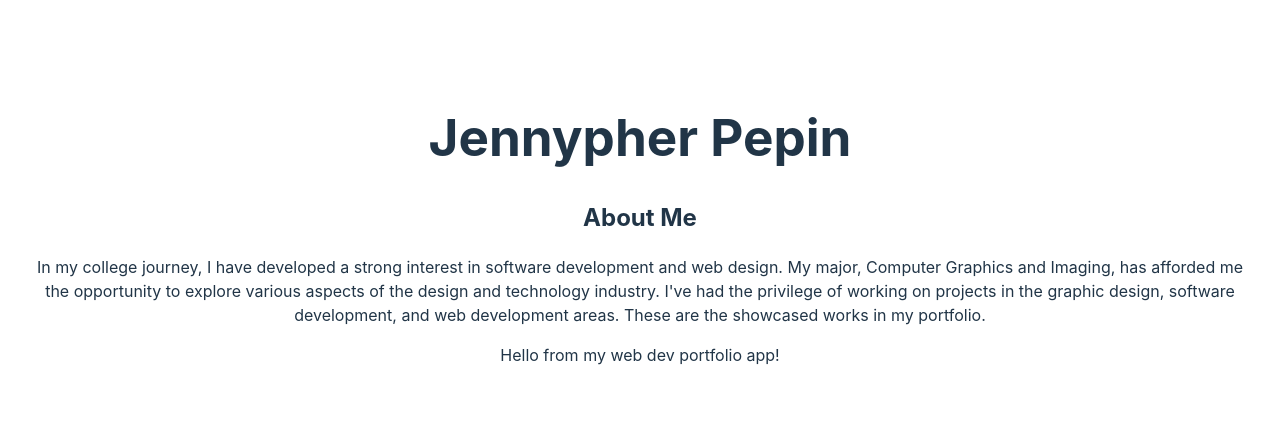
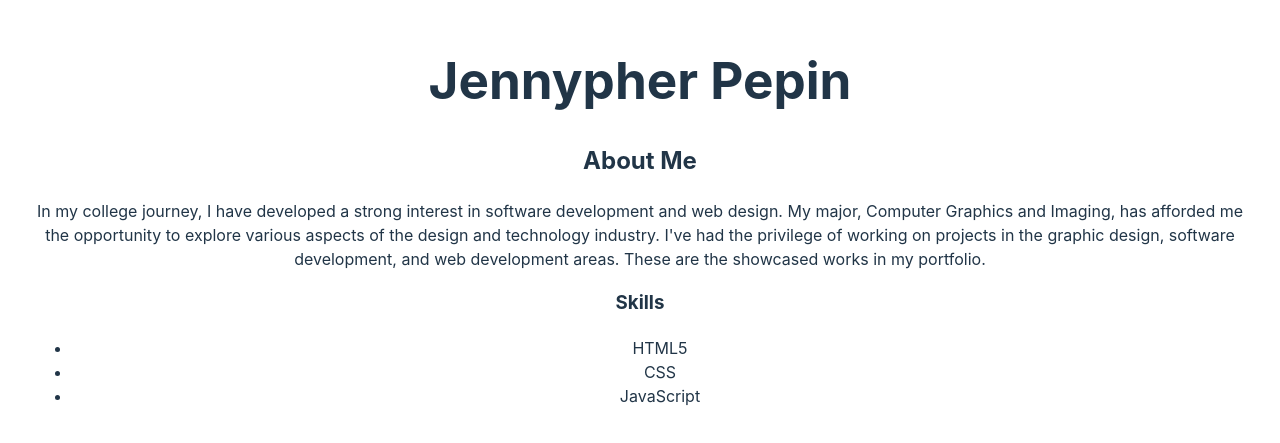
Before and after one commit to jennypherx/web-dev-portfolio, a React (Vite) app: page / in a window 1280 px wide. Shown: the part 179-622 px from the top of the page. Built offline with nearby package versions, Linux system fonts and the light colour scheme.

Commit message:
Added a pages folder with a resume and a project file

```diff
--- a/src/App.jsx
+++ b/src/App.jsx
@@ -1,7 +1,7 @@
 import { useState } from 'react'
 import './App.css'
 import Header from './components/Header'
-import About from './components/About'
+import AboutMe from './components/AboutMe'
 
 function App() {
   //const [count, setCount] = useState(0)
@@ -9,9 +9,7 @@ function App() {
   return (
     <div>
       <Header />
-      <About />
-
-      Hello from my web dev portfolio app!
+      <AboutMe />
     </div>
   )
 }
--- a/src/components/About.jsx
+++ b/src/components/AboutMe.jsx
@@ -1,8 +1,8 @@
-function About() {
+function AboutMe() {
 
     return (
 
-      <section className="about-me">
+      <div className="about-me">
         <h2>About Me</h2>
         <p>
         In my college journey, I have developed a strong interest in software development and web design.
@@ -10,9 +10,17 @@ function About() {
         I've had the privilege of working on projects in the graphic design, software development,
         and web development areas. These are the showcased works in my portfolio.
         </p>
-      </section>
+
+        <h3>Skills</h3>
+      <ul ClassName="skills">
+        <li>HTML5</li>
+        <li>CSS</li>
+        <li>JavaScript</li>
+      </ul>
+
+      </div>
 
     );
   }
 
-  export default About;
+  export default AboutMe;
```
Also changed, not shown: src/pages/AllProjects.jsx (added), src/pages/Resume.jsx (added).
